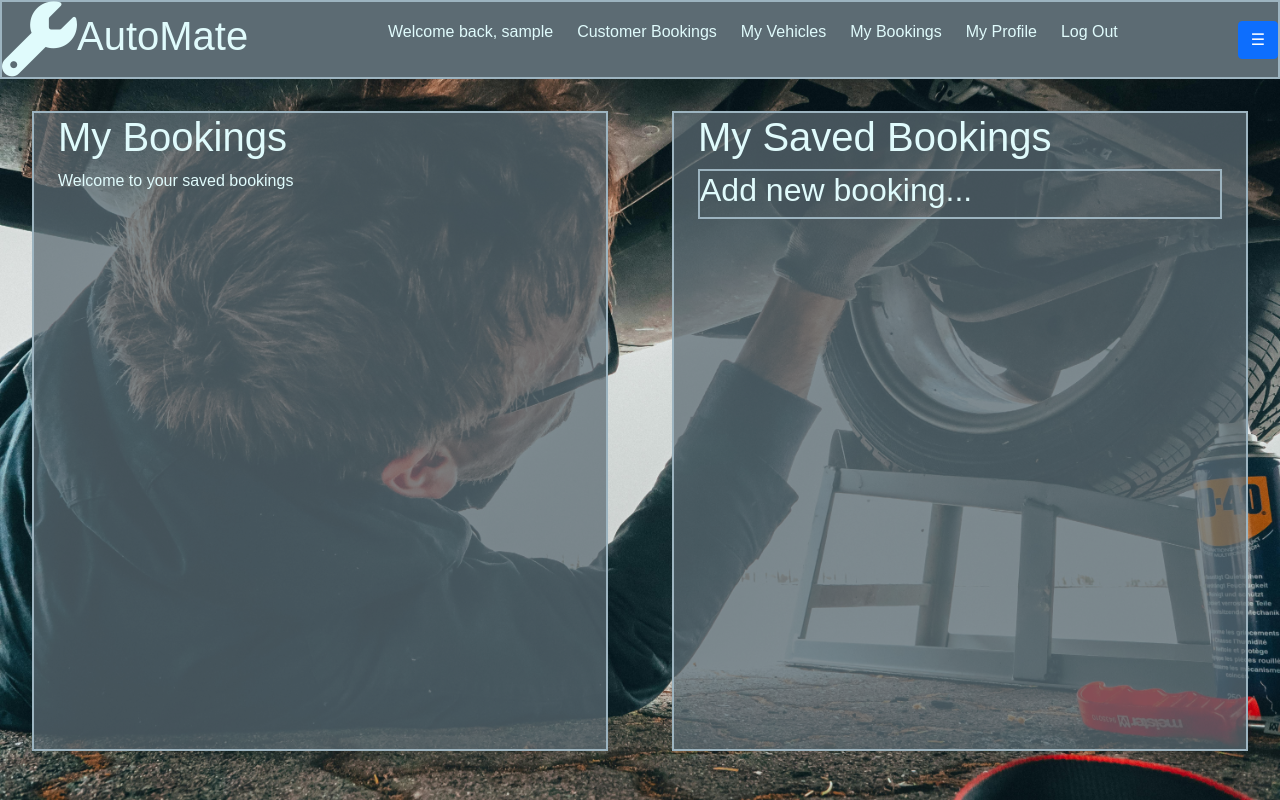
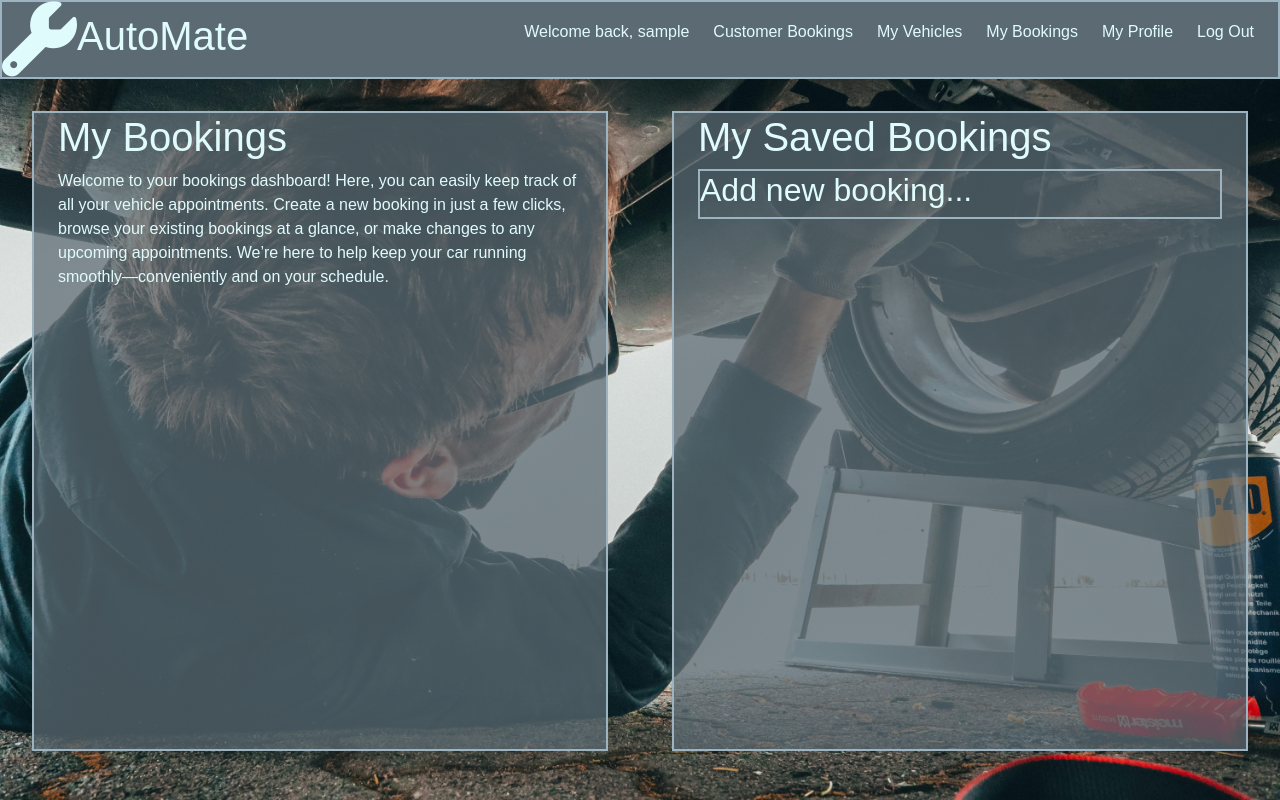
Before and after one commit to mikesealey/ci_pp3, a Django app: page /bookings/ in a window 1280 px wide. Run offline with Django 4.2, Linux system fonts and the light colour scheme; the visitor is signed in with stand-in values (Sample User, id 1); data that the repository does not hold is empty; some libraries are stand-ins or nearby versions.

Commit message:
improves styling for mobile

```diff
--- a/AutoMate/templates/AutoMate/base.html
+++ b/AutoMate/templates/AutoMate/base.html
@@ -41,7 +41,7 @@
                 <h1>AutoMate</h1>
             </a>
         </div>
-        <nav>
+        <nav id="desktop-nav" class="d-none d-md-flex">
             <ul>
                 {% if user.is_authenticated %}
                   <li>Welcome back, {{ user.username }}</li>
@@ -61,7 +61,7 @@
             </ul>
         </nav>
         <!-- Bootstrap sidepanel -->
-        <button class="btn btn-primary" type="button" data-bs-toggle="offcanvas" data-bs-target="#offcanvasRight" aria-controls="offcanvasRight">☰</button>
+        <button id="hamburger-button" class="btn btn-primary" type="button" data-bs-toggle="offcanvas" data-bs-target="#offcanvasRight" aria-controls="offcanvasRight">☰</button>
 
         <div class="offcanvas offcanvas-end" tabindex="-1" id="offcanvasRight" aria-labelledby="offcanvasRightLabel">
           <div class="offcanvas-header">
@@ -75,7 +75,6 @@
           <div class="offcanvas-body">
             <nav>
               <ul id="mobile-nav">
-
                   {% if user.is_staff %}
                     <li><a href="{% url 'all_bookings_page' %}">Customer Bookings</a></li>
                   {% endif %}
@@ -94,12 +93,11 @@
         </div>
         <!-- End of bootstrap sidepanle -->
     </div>
-    </div>
-
+    <div id="block-content">
     {% block content %}
 
     {% endblock %}
-
+    </div>
     <!-- Resusable Boostrap Modal -->
     <div class="modal fade" id="multi-purpose-modal" tabindex="-1" aria-labelledby="multi-purpose-modal-title" aria-hidden="true">
       <div class="modal-dialog">
--- a/bookings/templates/bookings/bookings.html
+++ b/bookings/templates/bookings/bookings.html
@@ -14,7 +14,10 @@
     <!-- LEFT BLOCK -->
     <div class="block" id="left-block">
         <h1>My Bookings</h1>
-        <p>Welcome to your saved bookings</p>
+        <p>Welcome to your bookings dashboard!
+            Here, you can easily keep track of all your vehicle appointments.
+            Create a new booking in just a few clicks, browse your existing bookings at a glance, or make changes to any upcoming appointments.
+            We’re here to help keep your car running smoothly—conveniently and on your schedule.</p>
             <div id="left-block-inner">
                 <!-- Either a saved booking or a form to save a new booking will populate here -->
             </div>
--- a/static/css/style.css
+++ b/static/css/style.css
@@ -26,12 +26,13 @@ body {
     background-color: #011502;
     width: 100vw;
     height: 100vh;
-    padding: 0%;
+    padding: 0;
     margin: 0;
     background-image: url("../images/pexels-maltelu-2244746.jpg");
     background-size: cover;
     background-position: center;
     background-repeat: no-repeat;
+    overflow: hidden;
 }
 
 /* Whole heading/nav bar */
@@ -93,6 +94,11 @@ nav ul li {
     flex-direction: column;
 }
 
+#block-content {
+    max-height: 90vh;
+    overflow: auto;
+}
+
 .block {
     margin: 32px;
     padding: 0 24px 24px 24px;
@@ -100,7 +106,6 @@ nav ul li {
     background-color: #5c6b73bb;
     height: 80vh;
     flex: 1;
-    overflow: auto;
 }
 
 ::-webkit-scrollbar {
@@ -135,10 +140,27 @@ nav ul li {
     max-width: 650px;
 }
 
-@media (max-width: 800px) {
+#hamburger-button {
+    display: none;
+}
+
+@media (max-width: 766px) {
     .double-block {
         display: flex;
         flex-direction: column;
+        align-items: center;
+    }
+
+    #left-block {
+        /* margin: 5px 0 10px 0; */
+    }
+
+    #hamburger-button {
+        display: inline;
+    }
+
+    #desktop-nav {
+        display: hidden;
     }
 }
 
```
